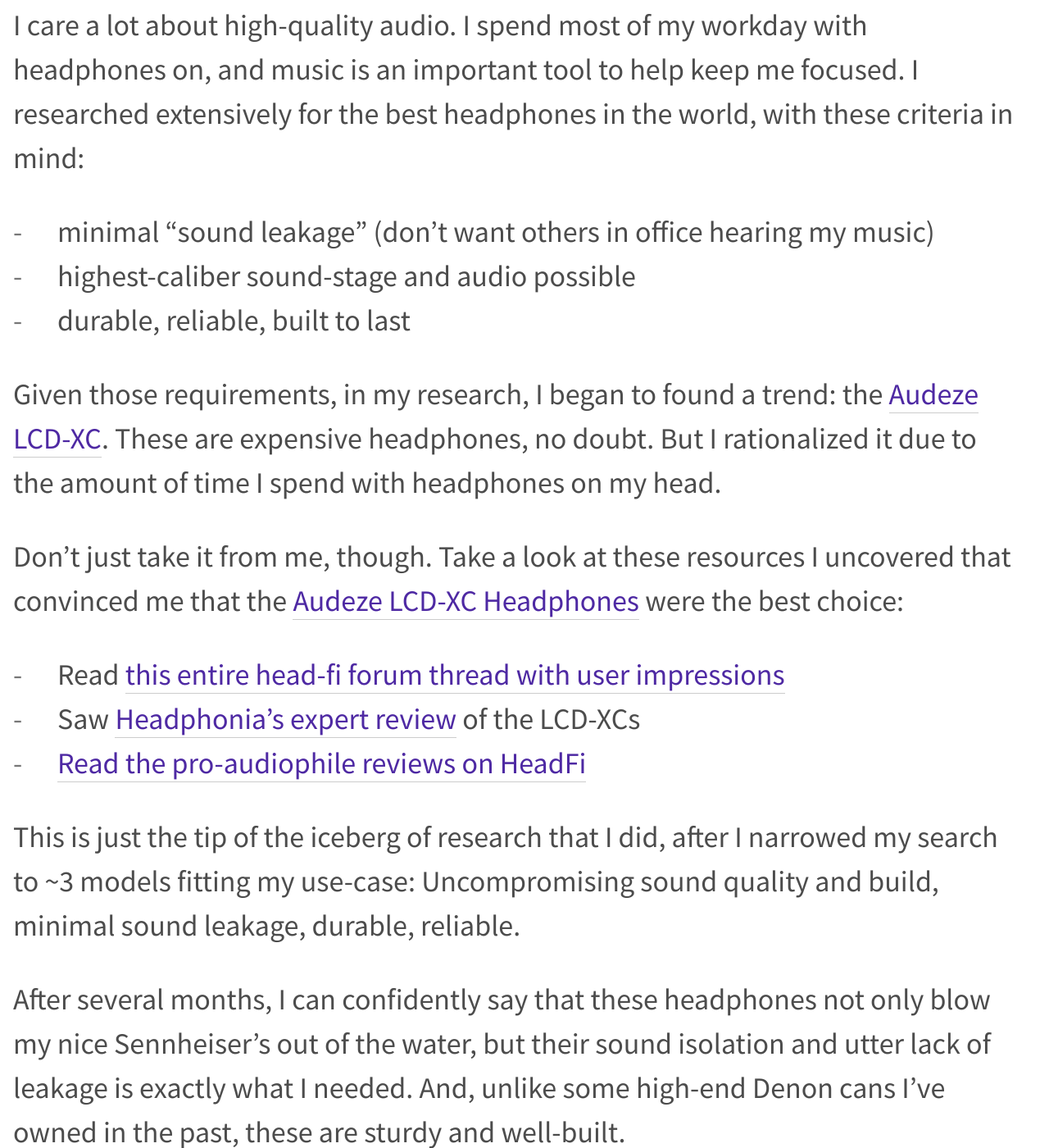
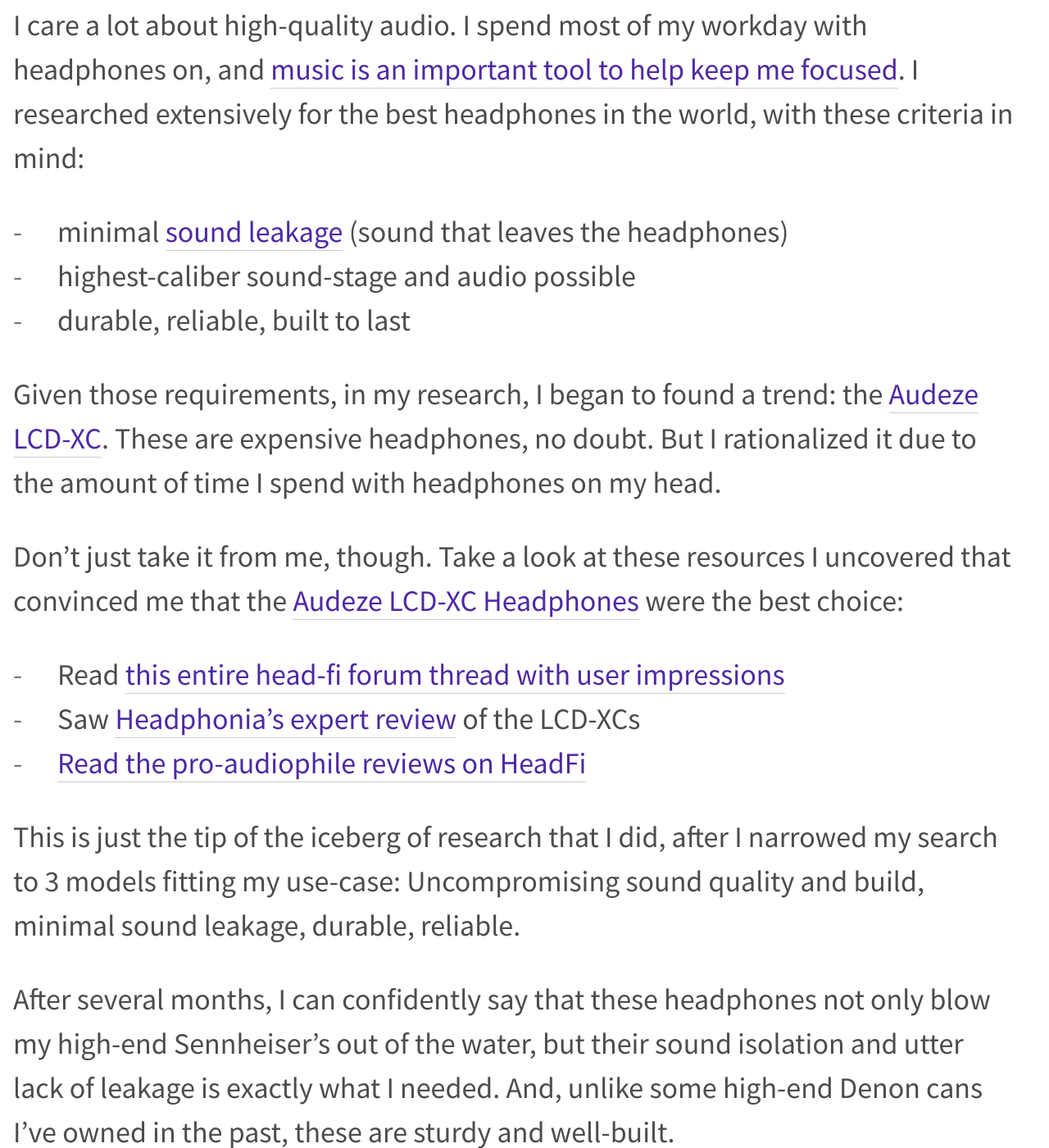
Before and after one commit to mcqueenjordan/mcqueenjordan.github.io, a Jekyll site: the page built from _thing/audeze-lcd-xc-closed-back-headphones.md, in a window 1280 px wide and 1400 px high, scrolled down 333 px. Shown: the whole window at 82% size. Built offline with Jekyll 4.4.1, drawn with Linux system fonts in a browser that asks for light colours.

Commit message:
Copyediting: links etc

```diff
--- a/_thing/audeze-lcd-xc-closed-back-headphones.md
+++ b/_thing/audeze-lcd-xc-closed-back-headphones.md
@@ -8,11 +8,11 @@ category: post
 ---
 
 I care a lot about high-quality audio. I spend most of my workday with
-headphones on, and music is an important tool to help keep me focused. I
-researched extensively for the best headphones in the world, with these criteria
-in mind:
+headphones on, and [music is an important tool to help keep me
+focused](/thought/flow-playlist). I researched extensively for the best
+headphones in the world, with these criteria in mind:
 
-- minimal "sound leakage" (don't want others in office hearing my music)
+- minimal [sound leakage][leakage] (sound that leaves the headphones)
 - highest-caliber sound-stage and audio possible
 - durable, reliable, built to last
 
@@ -29,15 +29,16 @@ choice:
 - [Read the pro-audiophile reviews on HeadFi][headfi-reviews]
 
 This is just the tip of the iceberg of research that I did, after I narrowed
-my search to ~3 models fitting my use-case: Uncompromising sound quality and
+my search to 3 models fitting my use-case: Uncompromising sound quality and
 build, minimal sound leakage, durable, reliable.
 
-After several months, I can confidently say that these headphones not only
-blow my nice Sennheiser's out of the water, but their sound isolation and
-utter lack of leakage is exactly what I needed. And, unlike some high-end
-Denon cans I've owned in the past, these are sturdy and well-built.
+After several months, I can confidently say that these headphones not only blow
+my high-end Sennheiser's out of the water, but their sound isolation and utter
+lack of leakage is exactly what I needed. And, unlike some high-end Denon cans
+I've owned in the past, these are sturdy and well-built.
 
 [amzn]: https://amzn.to/2Ew6MsL
 [forum]: https://www.head-fi.org/threads/audeze-lcd-xc.691151/
 [headphonia]: https://www.headfonia.com/time-go-closed-back-audeze-lcd-xc/
 [headfi-reviews]: https://www.head-fi.org/showcase/audeze-lcd-xc.16792/reviews
+[leakage]: https://www.rtings.com/headphones/tests/isolation/sound-leakage
```
